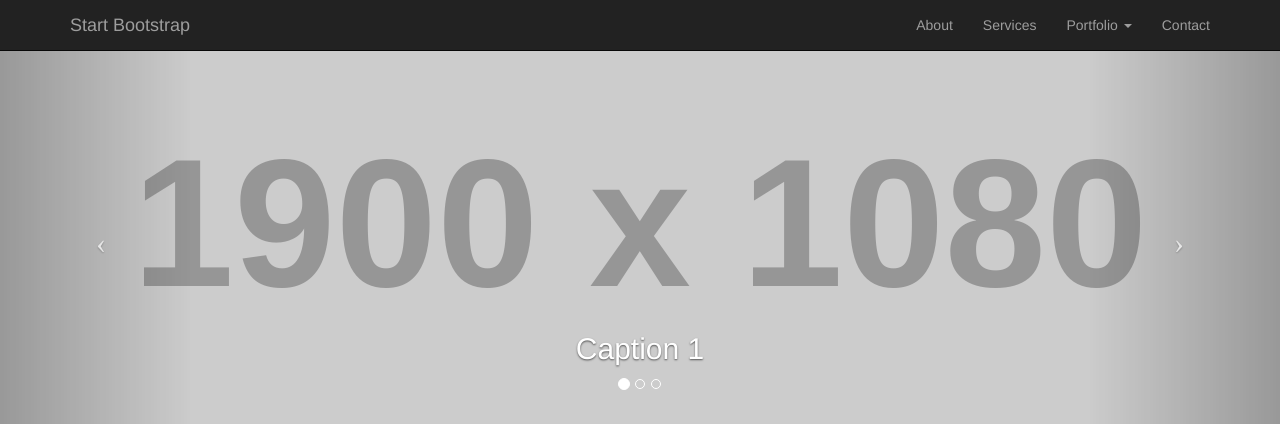
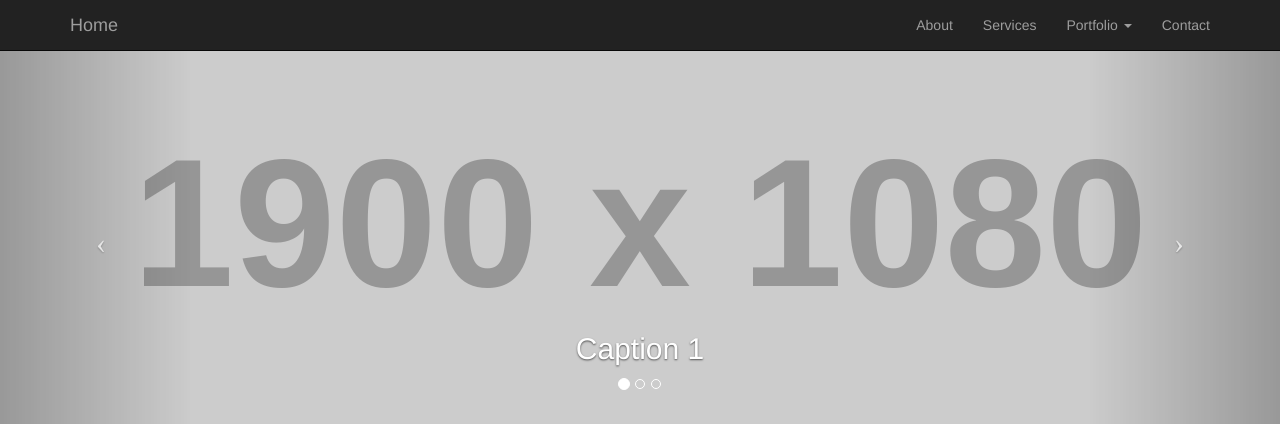
Before and after one commit to carloser200/bootstrap-templete, a PHP site: page / in a window 1280 px wide. Shown: the top 424 px of the page. Run offline with PHP 8.4, Linux system fonts and the light colour scheme; grey boxes labelled with a size stand in for pictures from a placeholder-image service; some libraries are stand-ins or nearby versions.

Commit message:
Change php

```diff
--- a/index.html
+++ b/index.php
@@ -42,7 +42,7 @@
                     <span class="icon-bar"></span>
                     <span class="icon-bar"></span>
                 </button>
-                <a class="navbar-brand" href="index.html">Start Bootstrap</a>
+                <a class="navbar-brand" href="index.html">Home</a>
             </div>
             <!-- Collect the nav links, forms, and other content for toggling -->
             <div class="collapse navbar-collapse" id="bs-example-navbar-collapse-1">
```
